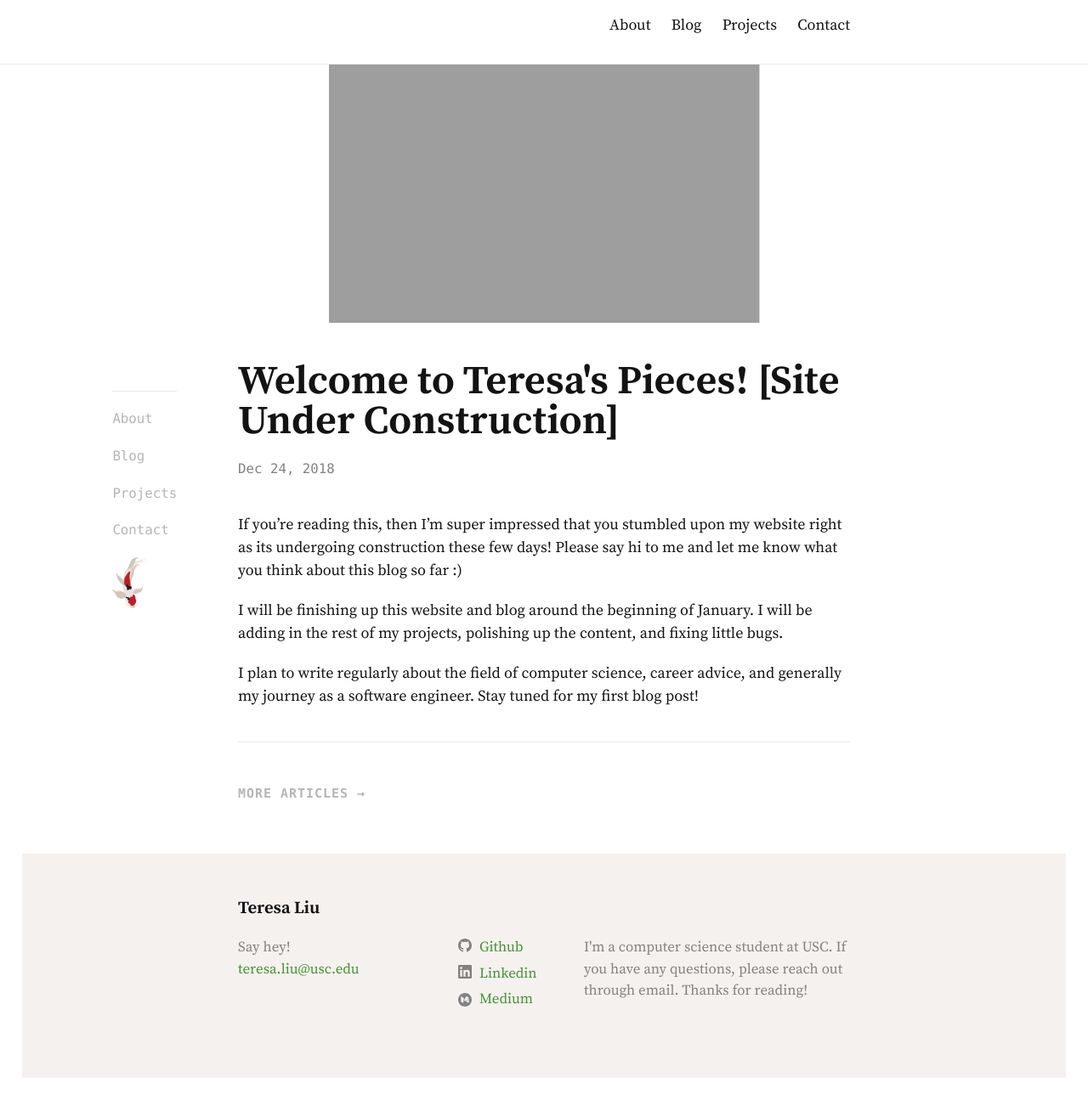
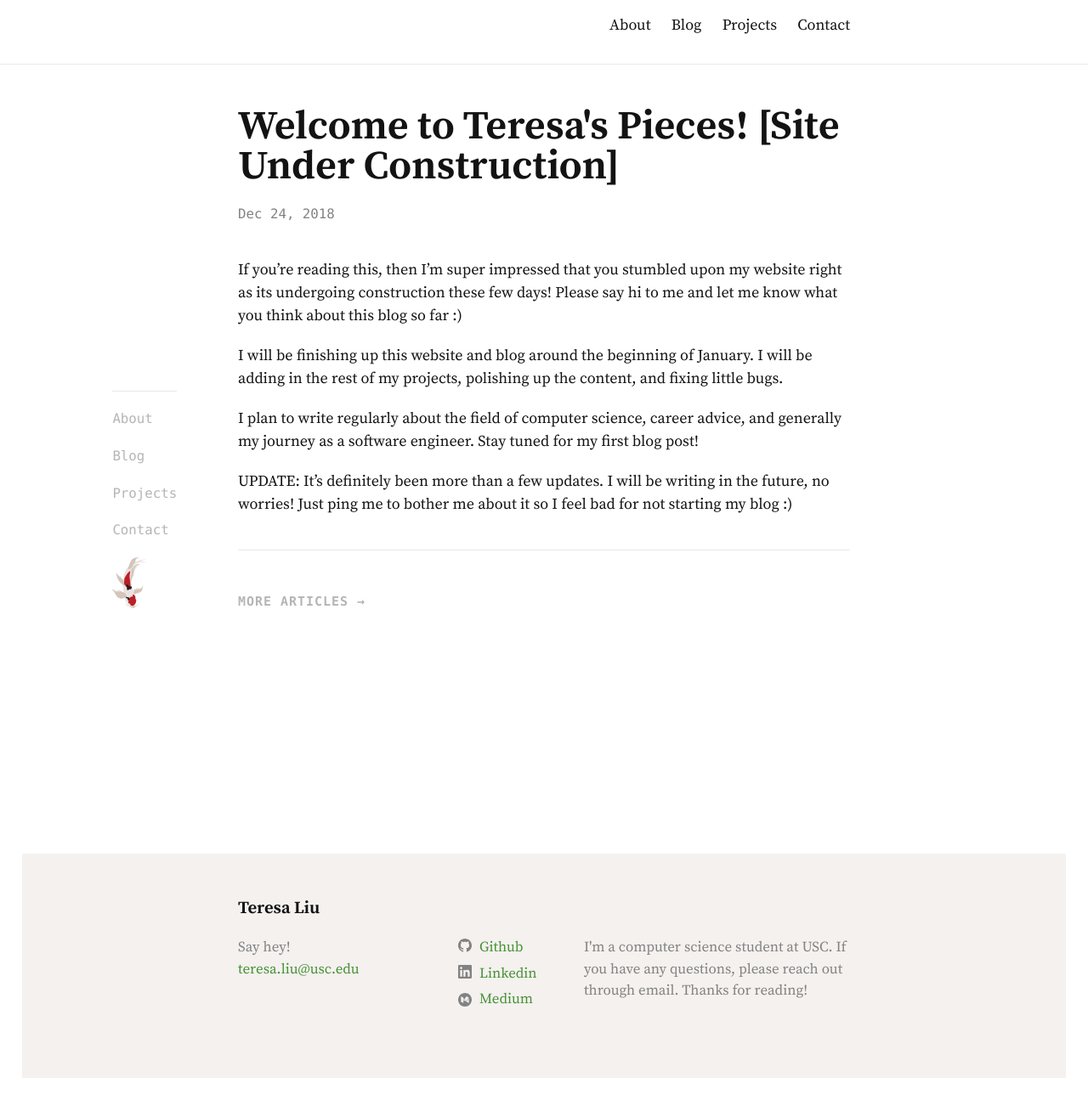
Before and after one commit to teresaliu20/teresaliu20.github.io, a Jekyll site: the page built from _posts/2018-12-24-welcome-to-jekyll.markdown, in a window 1280 px wide and 1295 px high. Shown: the whole window at 85% size. Built offline with Jekyll 4.4.1, drawn with Linux system fonts in a browser that asks for light colours; comment, search, counter and statistics services are not loaded.

Commit message:
fixed first blog post

```diff
--- a/_posts/2018-12-24-welcome-to-jekyll.markdown
+++ b/_posts/2018-12-24-welcome-to-jekyll.markdown
@@ -3,8 +3,8 @@ layout: post
 title:  "Welcome to Teresa's Pieces! [Site Under Construction]"
 date:   2018-12-24 16:09:47 -0500
 categories:
-image: firstpost-cover.png
-preview-image: firstpost-preview.png
+image:
+preview-image:
 related:
   - "Find me!"
   - "Welcome to Jekyll!"
@@ -14,3 +14,5 @@ If you're reading this, then I'm super impressed that you stumbled upon my websi
 I will be finishing up this website and blog around the beginning of January. I will be adding in the rest of my projects, polishing up the content, and fixing little bugs.
 
 I plan to write regularly about the field of computer science, career advice, and generally my journey as a software engineer. Stay tuned for my first blog post!
+
+UPDATE: It's definitely been more than a few updates. I will be writing in the future, no worries! Just ping me to bother me about it so I feel bad for not starting my blog :)
```
